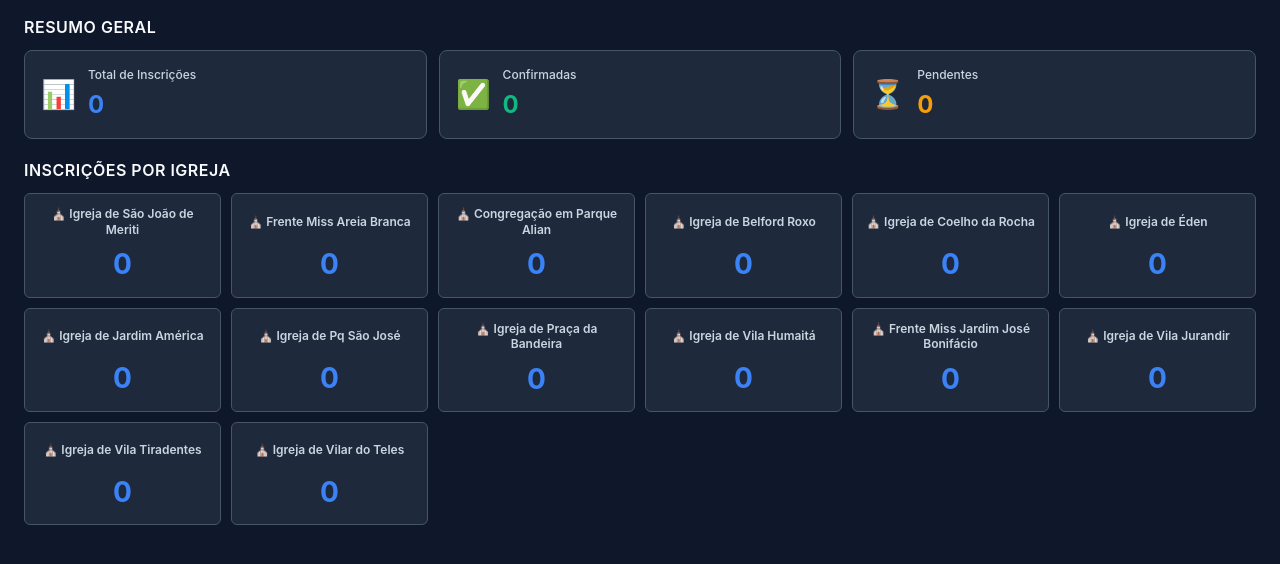
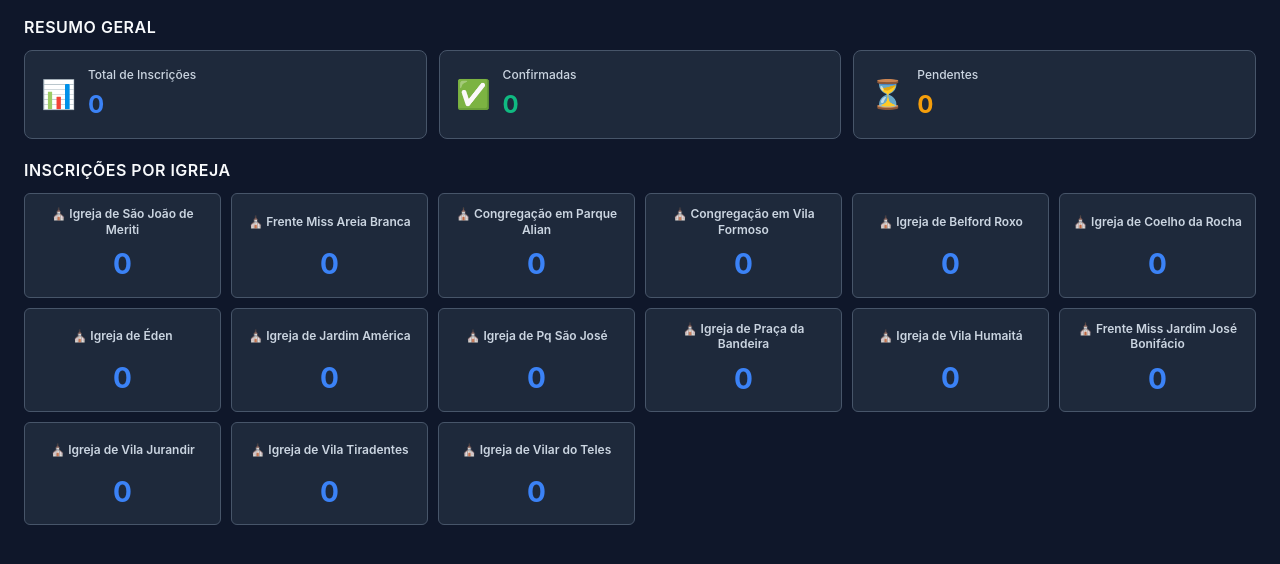
Before and after one commit to FilipeCabralCoutinho/heart_in_fire_event, a Flask app: page /dashboard in a window 1280 px wide. Shown: the part 94-658 px from the top of the page. Run offline with Flask 3, Linux system fonts and the light colour scheme; the visitor is signed in with stand-in values (Sample User, id 1).

Commit message:
feat: add count for "Congregação em Vila Formoso" to dashboard

```diff
--- a/dashboard.py
+++ b/dashboard.py
@@ -25,6 +25,7 @@ def count_numbers():
     vila_jurandir = db.session.query(Enrollment).filter_by(church='Igreja de Vila Jurandir').count()
     vila_tiradentes = db.session.query(Enrollment).filter_by(church='Igreja de Vila Tiradentes').count()
     vilar_do_teles = db.session.query(Enrollment).filter_by(church='Igreja de Vilar do Teles').count()
+    vila_formoso = db.session.query(Enrollment).filter_by(church='Congregação em Vila Formoso').count()
 
     total_dict = {
         "total": total,
@@ -43,6 +44,7 @@ def count_numbers():
         "jose_bonifacio": jose_bonifacio,
         "vila_jurandir": vila_jurandir,
         "vila_tiradentes": vila_tiradentes,
-        "vilar_do_teles": vilar_do_teles
+        "vilar_do_teles": vilar_do_teles,
+        "vila_formoso": vila_formoso
     }
     return total_dict
--- a/templates/dashboard.html
+++ b/templates/dashboard.html
@@ -67,6 +67,10 @@
                         <p class="church-count">{{ data.parque_alian }}</p>
                     </div>
                     <div class="church-card">
+                        <h3>⛪ Congregação em Vila Formoso</h3>
+                        <p class="church-count">{{ data.vila_formoso }}</p>
+                    </div>
+                    <div class="church-card">
                         <h3>⛪ Igreja de Belford Roxo</h3>
                         <p class="church-count">{{ data.belford_roxo }}</p>
                     </div>
```
